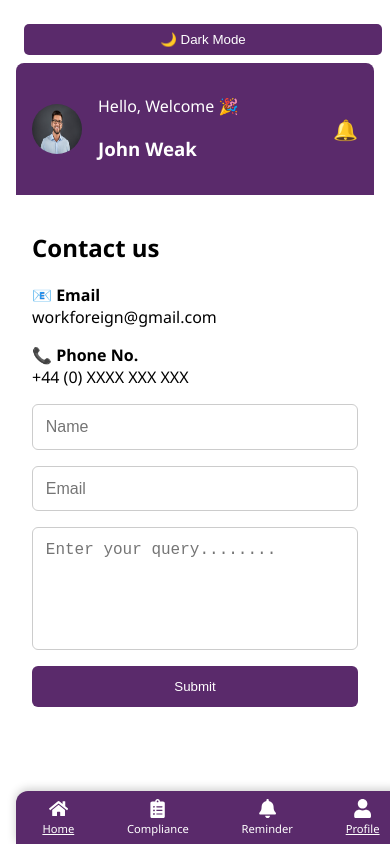
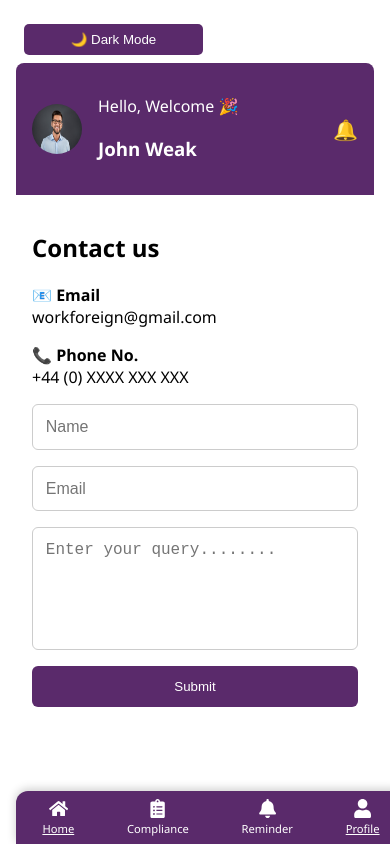
Before and after one commit to Saima9/task1, a React (Create React App) app: page / in a window 390 px wide. Built offline with nearby package versions, Linux system fonts and the light colour scheme.

Commit message:
Update App.css

```diff
--- a/src/App.css
+++ b/src/App.css
@@ -24,12 +24,12 @@
 }
 
 /* Responsive */
-@media (max-width: 560px) {
+@media (max-width: 480px) {
   .App {
     padding: 1rem;
   }
 
   .toggle-mode {
-    width: 100%;
+    width: 50%;
   }
 }
```
